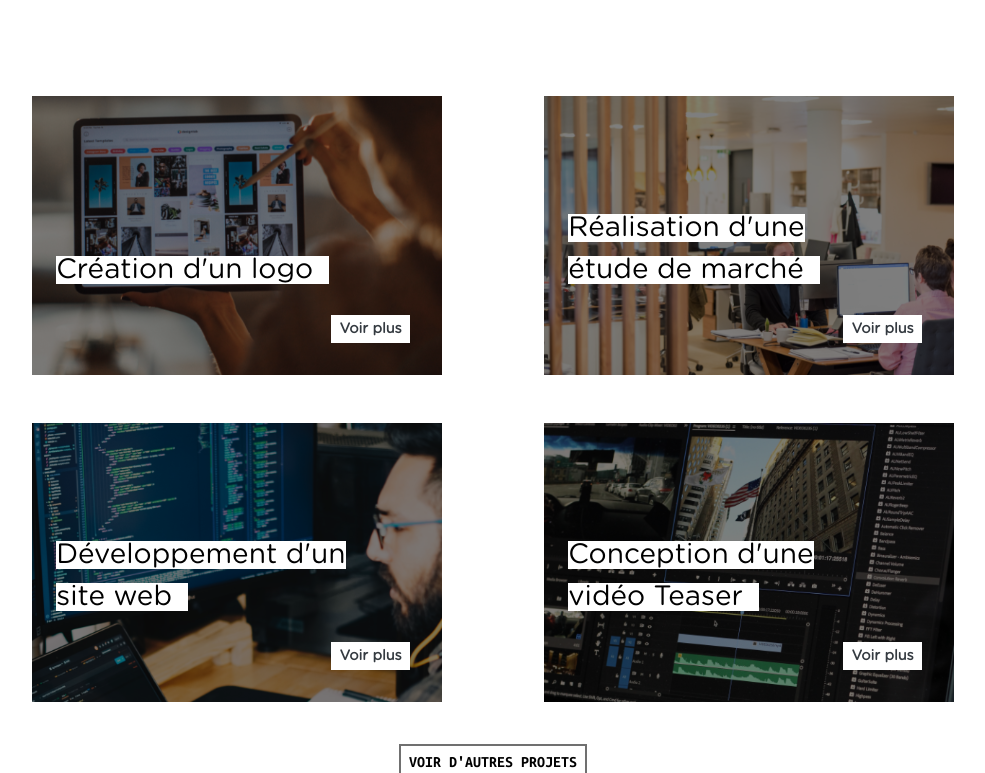
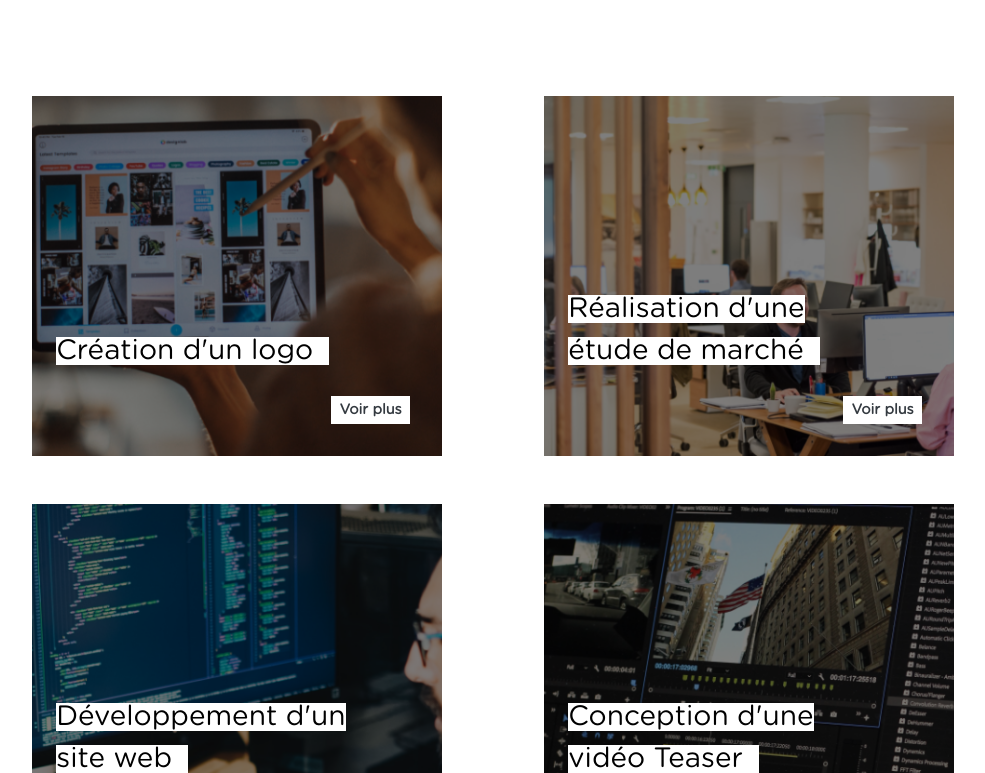
Before and after one commit to BlueFaste/MyCreativeWeek-Accessibilite, a Vue app: page /project in a window 1280 px wide. Shown: the part 1567-2340 px from the top of the page, without its empty margins (147-1132 px from the left). Built offline with nearby package versions, Linux system fonts and the light colour scheme.

Commit message:
responsive project

```diff
--- a/src/App.vue
+++ b/src/App.vue
@@ -117,6 +117,7 @@ p.ubuntu-B{
 
 .breadcrumb ul {
   display: flex;
+  flex-wrap: wrap;
   list-style-type: none;
 }
 
--- a/src/components/ImgProject.vue
+++ b/src/components/ImgProject.vue
@@ -1,5 +1,5 @@
 <template>
-	<div class="projectSquare text-white d-flex flex-column justify-content-end align-items-start mb-5" :style="{ backgroundImage: `url(${imgUrl})`}">
+	<div class="projectSquare d-flex flex-column justify-content-end align-items-start mb-5" :style="{ backgroundImage: `url(${imgUrl})`}">
 		<div class="blackFiltre"></div>
 		<h3 class="text-left w-75 ml-4 mb-4"><span class="bg-line">{{ title }}</span></h3>
 		<router-link role="button" :to="link" class="align-self-end buttonVoirPlus text-dark" :title="'Voir plus - ' + title">
@@ -21,11 +21,12 @@ export default {
 
 <style scoped>
 .projectSquare {
-	position: relative;
-	background-size: cover;
-	background-position: center;
-	height: 21.8vw;
-	width: 40%;
+  position: relative;
+  background-size: cover;
+  background-position: center;
+  height: 45vh;
+  width: 40%;
+  min-width: 18rem;
 }
 
 .bg-line {
```
